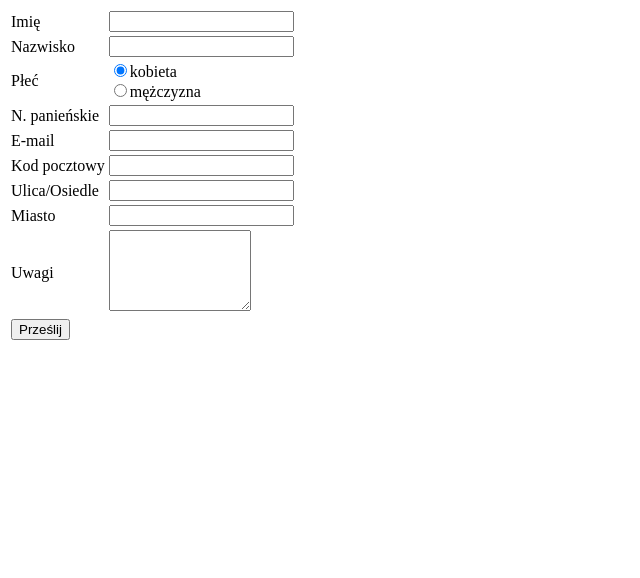
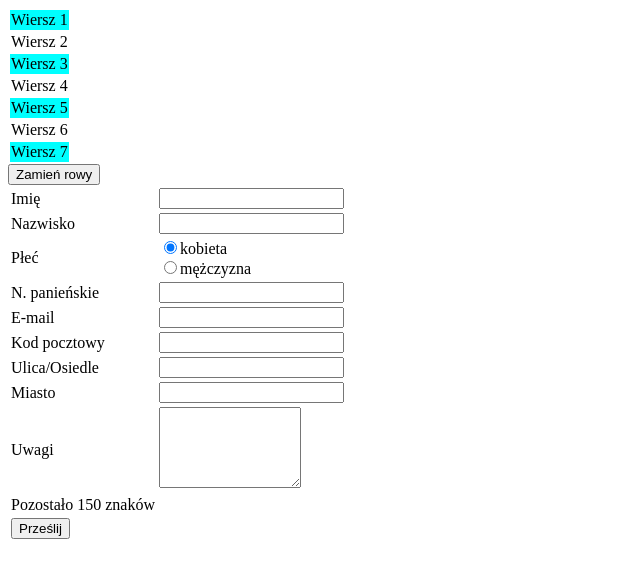
Before and after one commit to BlazejKrzyzanek/BlazejKrzyzanek, a PHP site: page /form.html in a window 1280 px wide. Shown: the top 578 px of the page, without its empty margins (0-640 px from the left). Run offline with PHP 8.4, Linux system fonts and the light colour scheme.

Commit message:
finished lab3

```diff
--- a/lab3/form.html
+++ b/lab3/form.html
@@ -1,45 +1,101 @@
 <!doctype html>
 <html>
 <head>
-    <meta charset="utf-8" />
+    <meta charset="utf-8"/>
     <title>JavaScript</title>
     <script src="form_check.js"></script>
     <link rel="stylesheet" type="text/css" href="form_styles.css">
 </head>
 <body>
+
+<table>
+    <tbody>
+    <tr>
+        <td>Wiersz 1</td>
+    </tr>
+    <tr>
+        <td>Wiersz 2</td>
+    </tr>
+    <tr>
+        <td>Wiersz 3</td>
+    </tr>
+    <tr>
+        <td>Wiersz 4</td>
+    </tr>
+    <tr>
+        <td>Wiersz 5</td>
+    </tr>
+    <tr>
+        <td>Wiersz 6</td>
+    </tr>
+    <tr>
+        <td>Wiersz 7</td>
+    </tr>
+    <script>
+        alterRows(1, document.activeElement.getElementsByTagName("tr").item(0));
+    </script>
+    </tbody>
+</table>
+
+<input type="submit" onclick="swapRows(document.activeElement)" value="Zamień rowy"></td>
+
+
 <form name="dane_osobowe">
     <table>
         <tr>
-            <td>Imię</td><td><input type="text" name="f_imie"></td><td><span class="err" id="e_imie" /></td>
+            <td>Imię</td>
+            <td><input type="text" name="f_imie"></td>
+            <td><span class="err" id="e_imie"/></td>
         </tr>
         <tr>
-            <td>Nazwisko</td><td><input type="text" name="f_nazwisko"></td><td><span class="err" id="e_nazwisko" /></td>
+            <td>Nazwisko</td>
+            <td><input type="text" name="f_nazwisko"></td>
+            <td><span class="err" id="e_nazwisko"/></td>
         </tr>
         <tr>
             <td>Płeć</td>
             <td>
-                <input name="f_plec" value="f_k" checked type="radio" />kobieta<br />
-                <input name="f_plec" value="f_m" type="radio" />mężczyzna
+                <input name="f_plec" value="f_k" checked type="radio" onclick="showElement('NazwiskoPanienskie');"/>kobieta<br/>
+                <input name="f_plec" value="f_m" type="radio" onclick="hideElement('NazwiskoPanienskie');"/>mężczyzna
+            </td>
+        </tr>
+        <tr id="NazwiskoPanienskie">
+            <td>N. panieńskie</td>
+            <td><input type="text" name="f_nazwisko_p"></td>
+        </tr>
+        <tr>
+            <td>E-mail</td>
+            <td><input type="text" name="f_email"></td>
+            <td><span class="err" id="e_email"/></td>
+        </tr>
+        <tr>
+            <td>Kod pocztowy</td>
+            <td><input type="text" name="f_kod"></td>
+            <td><span class="err" id="e_kod"/></td>
+        </tr>
+        <tr>
+            <td>Ulica/Osiedle</td>
+            <td><input type="text" name="f_ulica"></td>
+            <td><span class="err" id="e_ulica"/></td>
+        </tr>
+        <tr>
+            <td>Miasto</td>
+            <td><input type="text" name="f_miasto"></td>
+            <td><span class="err" id="e_miasto"/></td>
+        </tr>
+        <tr>
+            <td>Uwagi</td>
+            <td>
+                <textarea rows="5" cols="15" name="uwagi"
+                          onkeyup="cnt(this.form.uwagi, document.getElementById('zostalo'), 150)"></textarea>
             </td>
         </tr>
         <tr>
-            <td>N. panieńskie</td><td><input type="text" name="f_nazwisko_p"></td><td><span class="err" id="e_nazwisko_p" /></td>
+            <td>Pozostało <span id="zostalo">150</span> znaków</td>
         </tr>
         <tr>
-            <td>E-mail</td><td><input type="text" name="f_email"></td><td><span class="err" id="e_email" /></td>
+            <td colspan="2"><input type="submit" onclick="return validate(this.form);" value="Prześlij"></td>
         </tr>
-        <tr>
-            <td>Kod pocztowy</td><td><input type="text" name="f_kod"></td><td><span class="err" id="e_kod" /></td>
-        </tr>
-        <tr>
-            <td>Ulica/Osiedle</td><td><input type="text" name="f_ulica"></td><td><span class="err" id="e_ulica" /></td>
-        </tr>
-        <tr>
-            <td>Miasto</td><td><input type="text" name="f_miasto"></td><td><span class="err" id="e_miasto" /></td>
-        </tr>
-        <tr><td>Uwagi</td><td><textarea rows="5" cols="15" name="uwagi"></textarea>
-        </td></tr>
-        <tr><td colspan="2"><input type="submit" onclick="return validate(this.form);" value="Prześlij"></td></tr>
     </table>
 </form>
 </body>
--- a/lab3/form_check.js
+++ b/lab3/form_check.js
@@ -1,25 +1,15 @@
-function isEmpty(text) {
-    return (!text || 0 === text.length)
-}
-
-function isWhiteSpaceOrEmpty(str) {
+function isStringEmptyOrContainsOnlyWhitespaces(str) {
     return /^[\s\t\r\n]*$/.test(str);
 }
 
-function isEmailCorrect(str) {
-    let email = /^[a-zA-Z_0-9\.]+@[a-zA-Z_0-9\.]+\.[a-zA-Z][a-zA-Z]+$/;
-    if (email.test(str)) {
-        return true;
-    }
-    else {
-        return false;
-    }
+function isEmailInvalid(email) {
+    return !/^[a-zA-Z_0-9\.]+@[a-zA-Z_0-9\.]+\.[a-zA-Z][a-zA-Z]+$/.test(email);
 }
 
-function checkStringAndFocus(obj, msg) {
+function checkStringAndFocus(obj, msg, func) {
     let str = obj.value;
     let errorFieldName = "e_" + obj.name.substr(2, obj.name.length);
-    if (isWhiteSpaceOrEmpty(str)) {
+    if (func(str)) {
         document.getElementById(errorFieldName).innerHTML = msg;
         obj.focus();
         return false;
@@ -30,33 +20,70 @@ function checkStringAndFocus(obj, msg) {
     }
 }
 
-function checkEmailAndFocus(obj) {
-    let str = obj.value;
-    let errorFieldName = "e_" + obj.name.substr(2, obj.name.length);
-    if (isEmailCorrect(str)) {
-        document.getElementById(errorFieldName).innerHTML = "";
-        return true;
-    }
-    else {
-        document.getElementById(errorFieldName).innerHTML = "Podaj poprawny email!";
-        obj.focus();
-        return false;
+function validate(personalDataForm) {
+    var validated;
+    validated = checkStringAndFocus(personalDataForm.elements["f_imie"], "Podaj imię!", isStringEmptyOrContainsOnlyWhitespaces);
+    if (!validated) return validated;
+    validated = checkStringAndFocus(personalDataForm.elements["f_nazwisko"], "Podaj nazwisko!", isStringEmptyOrContainsOnlyWhitespaces);
+    if (!validated) return validated;
+    validated = checkStringAndFocus(personalDataForm.elements["f_email"], "Podaj poprawny email!", isEmailInvalid);
+    if (!validated) return validated;
+    validated = checkStringAndFocus(personalDataForm.elements["f_kod"], "Podaj kod pocztowy!", isStringEmptyOrContainsOnlyWhitespaces);
+    if (!validated) return validated;
+    validated = checkStringAndFocus(personalDataForm.elements["f_ulica"], "Podaj ulicę!", isStringEmptyOrContainsOnlyWhitespaces);
+    if (!validated) return validated;
+    validated = checkStringAndFocus(personalDataForm.elements["f_miasto"], "Podaj miasto!", isStringEmptyOrContainsOnlyWhitespaces);
+    if (!validated) return validated;
+    return true;
+}
+
+function showElement(e) {
+    document.getElementById(e).style.display = '';
+}
+
+function hideElement(e) {
+    document.getElementById(e).style.display = 'none';
+}
+
+function alterRows(i, e) {
+    if (e) {
+        if (i % 2 == 1) {
+            e.setAttribute("style", "background-color: Aqua;");
+        }
+        e = e.nextSibling;
+        while (e && e.nodeType != 1) {
+            e = e.nextSibling;
+        }
+        alterRows(++i, e);
     }
 }
 
-function validate(personalDataForm) {
-    var validated;
-    validated = checkStringAndFocus(personalDataForm.elements["f_imie"], "Podaj imię!");
-    if (!validated) return validated;
-    validated = checkStringAndFocus(personalDataForm.elements["f_nazwisko"], "Podaj nazwisko!");
-    if (!validated) return validated;
-    validated = checkEmailAndFocus(personalDataForm.elements["f_email"]);
-    if (!validated) return validated;
-    validated = checkStringAndFocus(personalDataForm.elements["f_kod"], "Podaj kod pocztowy!");
-    if (!validated) return validated;
-    validated = checkStringAndFocus(personalDataForm.elements["f_ulica"], "Podaj ulicę!");
-    if (!validated) return validated;
-    validated = checkStringAndFocus(personalDataForm.elements["f_miasto"], "Podaj miasto!");
-    if (!validated) return validated;
-    return true;
+function nextNode(e) {
+    while (e && e.nodeType != 1) {
+        e = e.nextSibling;
+    }
+    return e;
 }
+
+function prevNode(e) {
+    while (e && e.nodeType != 1) {
+        e = e.previousSibling;
+    }
+    return e;
+}
+
+function swapRows(b) {
+    let tab = prevNode(b.previousSibling);
+    let tBody = nextNode(tab.firstChild);
+    let lastNode = prevNode(tBody.lastChild);
+    tBody.removeChild(lastNode);
+    let firstNode = nextNode(tBody.firstChild);
+    tBody.insertBefore(lastNode, firstNode);
+}
+
+function cnt(form, msg, maxSize) {
+    if (form.value.length > maxSize)
+        form.value = form.value.substring(0, maxSize);
+    else
+        msg.innerHTML = maxSize - form.value.length;
+}
```
Also changed, not shown: lab3/form_styles.css (line endings or trailing spaces).
